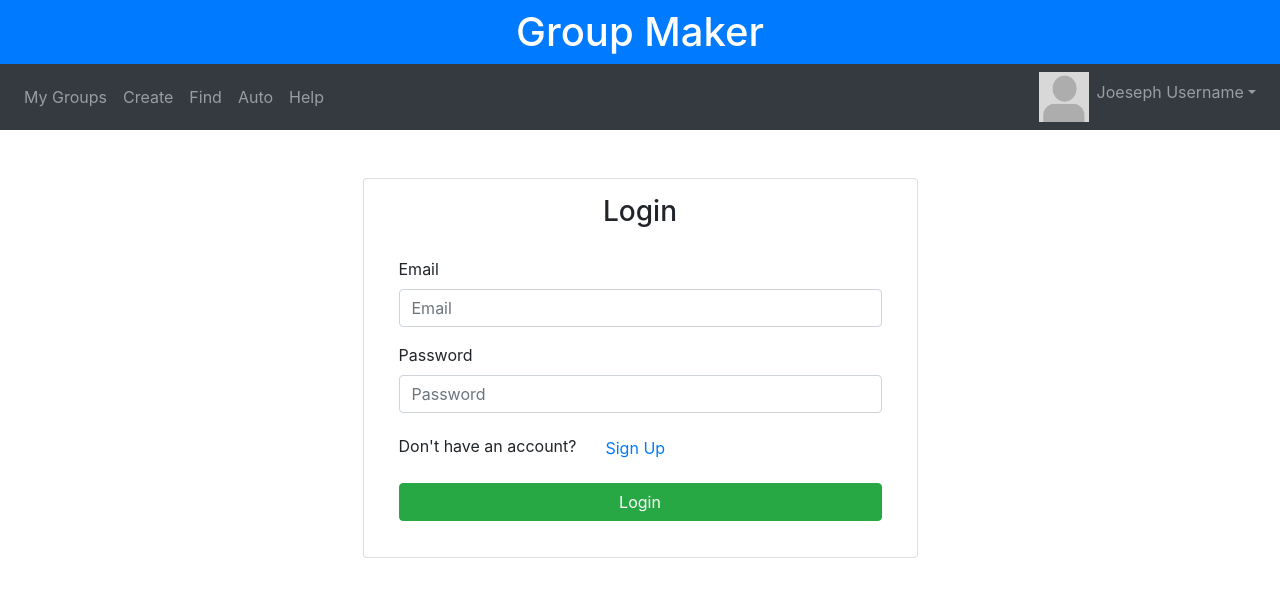
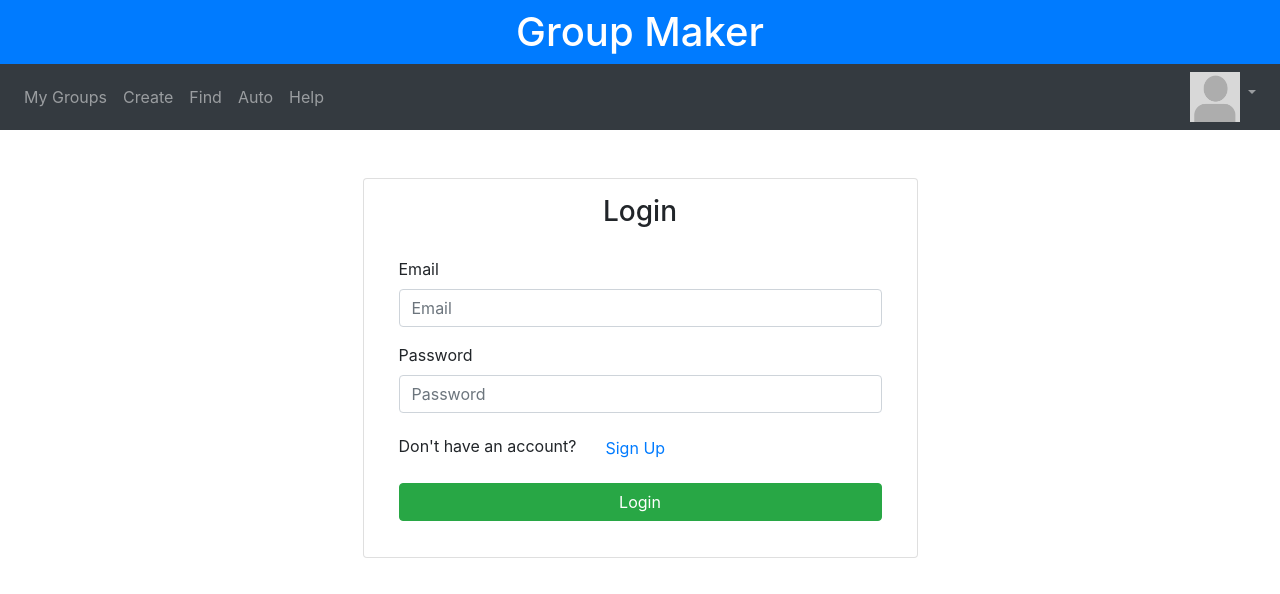
Before and after one commit to alexbalez/Group-Maker, a React (Create React App) app in the folder client/: page / in a window 1280 px wide. Shown: the top 594 px of the page. Built offline with nearby package versions, Linux system fonts and the light colour scheme; no server answers.

Commit message:
fill nav with user data

```diff
--- a/client/src/components/Navigation.js
+++ b/client/src/components/Navigation.js
@@ -9,7 +9,7 @@ class Navigation extends Component {
         this.location = props.location
         this.state = {
             data: this.props.data,
-            username: 'user'
+            username: 'user' //replace email with this? User object from db doesn't include a username
         }
 
         this.logout = () =>{
@@ -28,9 +28,12 @@ class Navigation extends Component {
 
 
     componentDidMount() {
-        //todo: pull in information here specific to each user
-        this.setState({username: 'Joeseph Username'})
-        console.log(this.props)
+        //grab user data from dashboard/StudentDataConn
+        this.props.data.then(response => {
+            this.setState({
+                data: response
+            })
+        })
     }
 
     render() {
@@ -48,7 +51,7 @@ class Navigation extends Component {
 
                     <Nav className="ml-auto">
                     <img src={profilePhoto} alt="Profile" width="50" height="50"/>
-                        <NavDropdown title={this.state.username} id="basic-nav-dropdown">
+                        <NavDropdown title={this.state.data.email} id="basic-nav-dropdown">
                             <NavDropdown.Item href="/profile">My Profile</NavDropdown.Item>
                             <NavDropdown.Item onClick={ this.logout }>Logout</NavDropdown.Item>
                         </NavDropdown>
```
